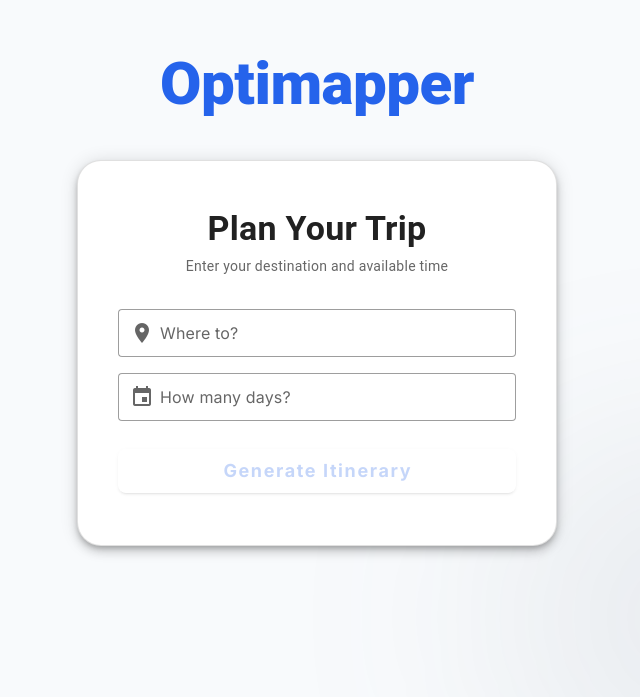
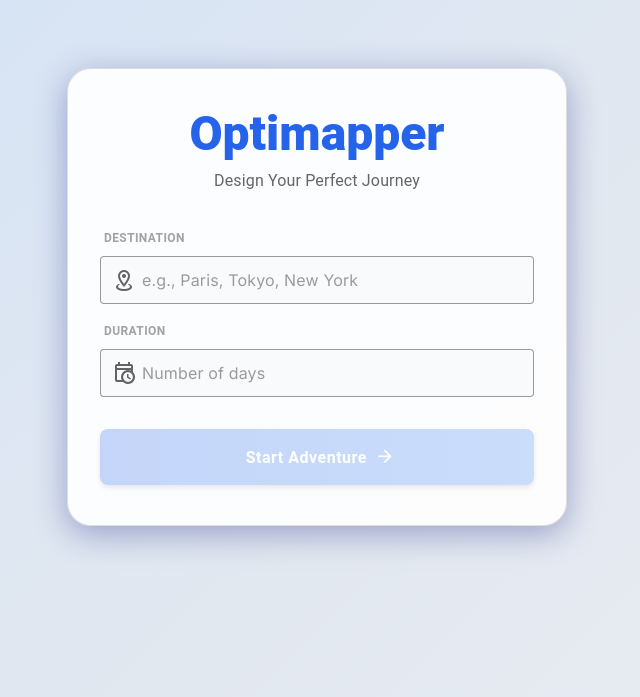
Before and after one commit to jaimemartinez-99/landPymarks, a Vue app in the folder frontend/pyMapper/: page /citySelector in a window 1280 px wide. Shown: the part 103-800 px from the top of the page, without its empty margins (323-963 px from the left). Built offline with nearby package versions, Linux system fonts and the light colour scheme.

Commit message:
Changed city selector page

```diff
--- a/frontend/pyMapper/src/pages/citySelector.vue
+++ b/frontend/pyMapper/src/pages/citySelector.vue
@@ -1,77 +1,73 @@
 <template>
   <v-container
     fluid
-    class="fill-height bg-background d-flex flex-column align-center justify-center position-relative overflow-hidden"
+    class="fill-height pa-0 d-flex flex-column align-center justify-center position-relative overflow-hidden animated-gradient-bg"
   >
-    <!-- Decorative background element -->
-    <div class="blob-bg-2" />
+    <div class="overlay-pattern"></div>
 
     <v-fade-transition appear>
       <div class="d-flex flex-column align-center z-index-1 w-100 px-4">
-        <!-- Título Optimapper -->
-        <h1
-          class="text-h3 text-md-h2 font-weight-black text-primary mb-10 text-center"
-          style="line-height: 1.2;"
-        >
-          Optimapper
-        </h1>
 
         <v-card
-          class="px-6 py-8 px-md-10 py-md-12 rounded-xl"
-          elevation="6"
+          class="glass-card px-8 py-10 rounded-xl"
+          elevation="10"
           width="100%"
-          max-width="480"
-          border
+          max-width="500"
         >
           <div class="text-center mb-8">
-            <h2 class="text-h4 font-weight-bold text-high-emphasis">
-              Plan Your Trip
-            </h2>
-            <p class="text-body-2 text-medium-emphasis mt-2">
-              Enter your destination and available time
+            <h1 class="text-h3 font-weight-black mb-2 text-primary">
+              Optimapper
+            </h1>
+            <p class="text-subtitle-1 text-medium-emphasis">
+              Design Your Perfect Journey
             </p>
           </div>
 
-          <v-card-text class="pa-0">
-            <!-- Input ciudad (libre) -->
+          <v-card-text class="pa-0 mt-6">
+            <v-label class="mb-2 font-weight-bold ml-1 text-caption text-uppercase text-medium-emphasis">Destination</v-label>
             <v-text-field
               v-model="city"
-              label="Where to?"
+              placeholder="e.g., Paris, Tokyo, New York"
               variant="outlined"
               color="primary"
-              bg-color="surface"
-              placeholder="e.g., Córdoba, Spain"
-              prepend-inner-icon="mdi-map-marker"
-              class="mb-4"
-            />
+              bg-color="background"
+              density="comfortable"
+              prepend-inner-icon="mdi-map-marker-radius-outline"
+              class="mb-4 rounded-lg"
+              hide-details="auto"
+            ></v-text-field>
 
-            <!-- Input días -->
+            <v-label class="mb-2 font-weight-bold ml-1 text-caption text-uppercase text-medium-emphasis">Duration</v-label>
             <v-text-field
               v-model.number="days"
-              label="How many days?"
+              placeholder="Number of days"
               type="number"
               min="1"
               variant="outlined"
               color="primary"
-              bg-color="surface"
-              prepend-inner-icon="mdi-calendar"
-              class="mb-6"
+              bg-color="background"
+              density="comfortable"
+              prepend-inner-icon="mdi-calendar-clock-outline"
+              class="mb-8 rounded-lg"
+              hide-details="auto"
               @keypress="onlyNumbers"
-            />
+            ></v-text-field>
           </v-card-text>
 
           <v-card-actions class="pa-0">
             <v-btn
-              color="primary"
+              color="background"
               block
               size="x-large"
+              height="56"
               :disabled="!isValid || loading"
               :loading="loading"
-              class="font-weight-bold"
-              elevation="2"
+              class="text-body-1 font-weight-bold rounded-lg gradient-btn text-white"
+              elevation="4"
               @click="goToPlanner"
             >
-              Generate Itinerary
+              Start Adventure
+              <v-icon end icon="mdi-arrow-right" class="ml-2"></v-icon>
             </v-btn>
           </v-card-actions>
         </v-card>
@@ -86,7 +82,7 @@ import { useRouter } from 'vue-router';
 import axios from 'axios';
 
 const city = ref('');
-const days = ref(null); // Changed to null so it's empty initially
+const days = ref(null);
 const loading = ref(false);
 const router = useRouter();
 
@@ -94,7 +90,6 @@ const isValid = computed(() => {
   return city.value.trim() !== '' && days.value > 0;
 });
 
-// Función para permitir solo números en input días
 const onlyNumbers = (e) => {
   const char = String.fromCharCode(e.keyCode);
   if (!/[0-9]/.test(char)) {
@@ -104,7 +99,6 @@ const onlyNumbers = (e) => {
 
 const generateRoute = async () => {
   loading.value = true;
-  // Note: hardcoded localhost URL. In a real app this should be an env variable.
   const url = `https://landpymarks.onrender.com/generate-route/?city=${encodeURIComponent(city.value)}&num_days=${parseInt(days.value)}`;
 
   try {
@@ -136,19 +130,54 @@ const goToPlanner = () => {
 </script>
 
 <style scoped>
+.animated-gradient-bg {
+  background: linear-gradient(-45deg, #f8fafc, #e2e8f0, #bfdbfe, #e0f2fe);
+  background-size: 400% 400%;
+  animation: gradient 20s ease infinite;
+}
+
+@keyframes gradient {
+  0% {
+    background-position: 0% 50%;
+  }
+  50% {
+    background-position: 100% 50%;
+  }
+  100% {
+    background-position: 0% 50%;
+  }
+}
+
+.overlay-pattern {
+  position: absolute;
+  top: 0;
+  left: 0;
+  width: 100%;
+  height: 100%;
+  background-image: radial-gradient(rgba(255, 255, 255, 0.1) 1px, transparent 1px);
+  background-size: 20px 20px;
+  pointer-events: none;
+}
+
 .z-index-1 {
   z-index: 1;
 }
 
-.blob-bg-2 {
-  position: absolute;
-  bottom: -20%;
-  right: -10%;
-  width: 60%;
-  height: 60%;
-  background: radial-gradient(circle, rgba(var(--v-theme-secondary), 0.1) 0%, rgba(0,0,0,0) 70%);
-  filter: blur(80px);
-  z-index: 0;
-  border-radius: 50%;
+.glass-card {
+  background: rgba(255, 255, 255, 0.9) !important;
+  backdrop-filter: blur(20px);
+  border: 1px solid rgba(255, 255, 255, 0.8);
+  box-shadow: 0 8px 32px 0 rgba(31, 38, 135, 0.37) !important;
+}
+
+.gradient-btn {
+  background: linear-gradient(90deg, #2563EB 0%, #3B82F6 100%) !important;
+  color: white !important;
+  transition: transform 0.2s ease, box-shadow 0.2s ease;
+}
+
+.gradient-btn:hover {
+  transform: translateY(-2px);
+  box-shadow: 0 10px 20px -5px rgba(37, 99, 235, 0.5);
 }
 </style>
```
